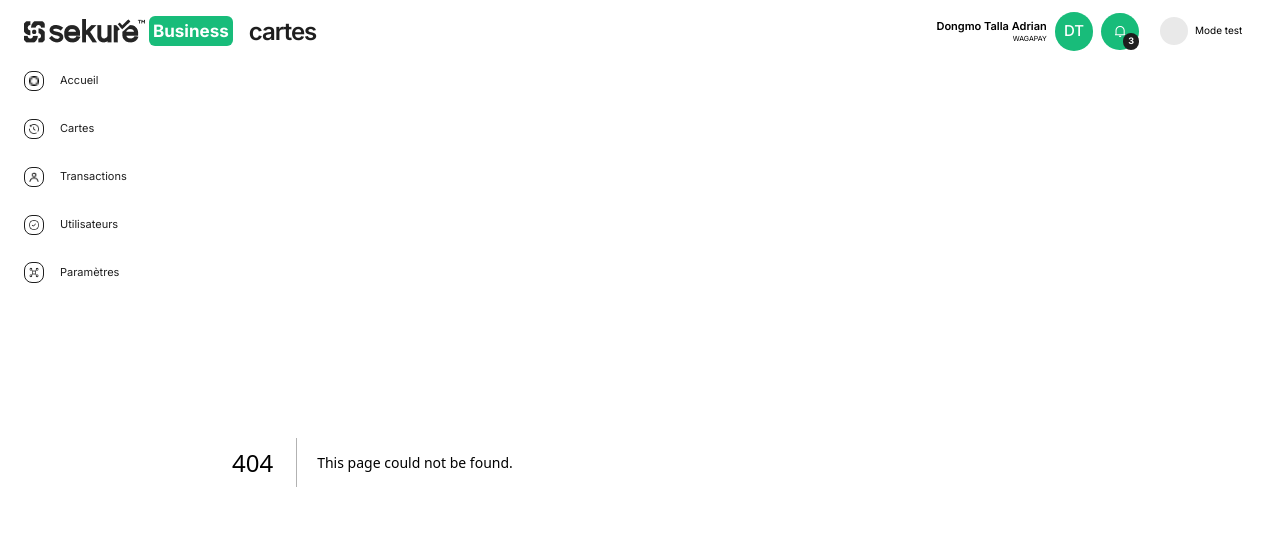
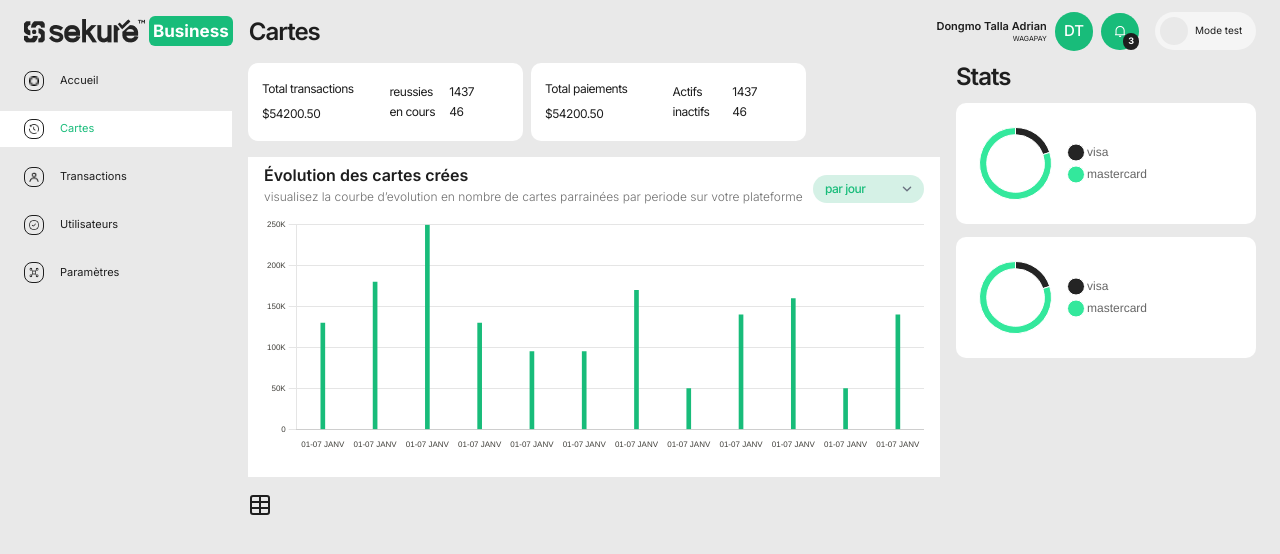
Before and after one commit to CodedJay672/sekure-business, a Next.js app: page /cartes in a window 1280 px wide. Before the commit this address had no page. Shown: the top 554 px of the page. Built offline with nearby package versions, Linux system fonts and the light colour scheme.

Commit message:
implement doughnut charts

```diff
--- /dev/null
+++ b/src/app/cartes/page.tsx
@@ -0,0 +1,35 @@
+import AdminChart from "@/components/AdminChart/AdminChart"
+import Card from "@/components/Cards/Cards"
+import StatsCard from "@/components/StatsCard/StatsCard"
+import { cardDetails } from "@/constants"
+import { Table } from "lucide-react"
+
+const page = () => {
+  return (
+    <section className="flex-1 flex gap-4 ml-4 pb-10">
+      <div className="flex-1 flex flex-col gap-4">
+        <section className="flex gap-2">
+          <Card key={0} {...cardDetails[0]} />
+          <Card key={1} {...cardDetails[1]} />
+        </section>
+        <section className="flex flex-col gap-4">
+          <AdminChart variant="simple" />
+        </section>
+        <section className="w-full">
+          <Table />
+        </section>
+      </div>
+      <div className="min-w-[300px] flex flex-col gap-[13px]">
+        <h2 className="text-2xl font-semibold leading-[27px] tracking-[-1px]">Stats</h2>
+        <div className="w-full py-3 px-[14px] bg-white overflow-hidden rounded-[10px]">
+          <StatsCard entry={[20, 80]} />
+        </div>
+        <div className="w-full py-3 px-[14px] bg-white overflow-hidden rounded-[10px]">
+          <StatsCard entry={[20,80]} />
+        </div>
+      </div>
+    </section>
+  )
+}
+
+export default page
--- a/src/components/Cards/Cards.tsx
+++ b/src/components/Cards/Cards.tsx
@@ -2,7 +2,7 @@ import { ICardDetails } from "@/constants";
 
 const Card = ({ data1, data2, data3 }: ICardDetails) => {
   return (
-    <div className="w-full h-[78.43px] px-[14px] py-3 bg-white flex-between rounded-[10px]">
+    <div className="w-[275px] h-[78.43px] px-[14px] py-3 bg-white flex-between rounded-[10px]">
       <div className="flex-1 flex flex-col">
         <h2 className="text-[12px] leading-[24.5px] tracking-[-0.5px] font-[500px] text-dark3">{data1.title}</h2>
         <p className="text-[12px] leading-[24.5px] tracking-[-0.5px] font-normal text-dark3">{data1.value}</p>
--- /dev/null
+++ b/src/components/StatsCard/StatsCard.tsx
@@ -0,0 +1,85 @@
+"use client";
+
+import {
+  Chart as ChartJs,
+  CategoryScale,
+  LinearScale,
+  PointElement,
+  LineElement,
+  Title,
+  Tooltip,
+  Legend,
+  Filler,
+  ArcElement,
+  ChartOptions,
+} from 'chart.js';
+import { Doughnut } from 'react-chartjs-2';
+
+ChartJs.register(
+  CategoryScale,
+  LinearScale,
+  PointElement,
+  LineElement,
+  Title,
+  Tooltip,
+  Legend,
+  Filler,
+  ArcElement
+);
+
+const StatsCard = ({ entry }: { entry: number[]}) => {
+
+  const data = {
+    backgroundColor: ['#242424', '#33E89C' ],
+    labels: ['visa', 'mastercard'],
+    datasets: [
+      {
+        label: 'My First Dataset',
+        data: [entry[0], entry[1]],
+        backgroundColor: ['#242424', '#33E89C' ],
+        hoverOffset: 4,
+      },
+    ],
+  }
+
+  const options: ChartOptions<'doughnut'> = {
+    layout: {
+      padding: {
+        right: 90,
+      },
+    },
+    plugins: {
+      legend: {
+        display: true,
+        position: 'right',
+        align: 'center',
+        labels: {
+          usePointStyle: true,
+          pointStyle: 'circle',
+          boxWidth: 10,
+          font: {
+            size: 12,
+            lineHeight: 16,
+          }
+        }
+      },
+    },
+    responsive: true,
+    maintainAspectRatio: false,
+    aspectRatio: 1,
+    cutout: "80%",
+    elements: {
+      arc: {
+        borderWidth: 1,
+      }
+    },
+  }
+
+  return (
+    <article className="py-3 rounded-[10px] flex w-[268x] h-[97px]">
+      <Doughnut data={data} options={options} />
+    </article>
+  )
+}
+
+export default StatsCard
--- a/src/components/Topbar/Topbar.tsx
+++ b/src/components/Topbar/Topbar.tsx
@@ -27,7 +27,7 @@ const Topbar = () => {
       </div>
       <div className="flex-1 flex items-center">
         <h1 className="font-semibold text-[24px] leading-[27px] tracking-[-1px] text-dark3">
-          {pathname === "/" ? "Accueil" : pathname.slice(1)}
+          {pathname === "/" ? "Accueil" : pathname.slice(1).charAt(0).toUpperCase() + pathname.slice(2)}
         </h1>
       </div>
       <div className="flex-between gap-2">
--- a/src/components/ui/shared/BarChart.tsx
+++ b/src/components/ui/shared/BarChart.tsx
@@ -43,6 +43,14 @@ const BarChart = () => {
   }
 
   const options = {
+    responsive: true,
+    maintainAspectRatio: false,
+    aspectRatio: 2,
+    plugins: {
+      legend: {
+        display: false,
+      },
+    },
     scales: {
       x: {
         display: true,
@@ -73,7 +81,7 @@ const BarChart = () => {
   }
 
   return (
-    <div className='w-full'>
+    <div className='w-full h-[236.19px]'>
       <Bar data={data} height={100} options={options} />
     </div>
   )
```
Also changed, not shown: src/constants/index.ts (+4 -4 lines).
